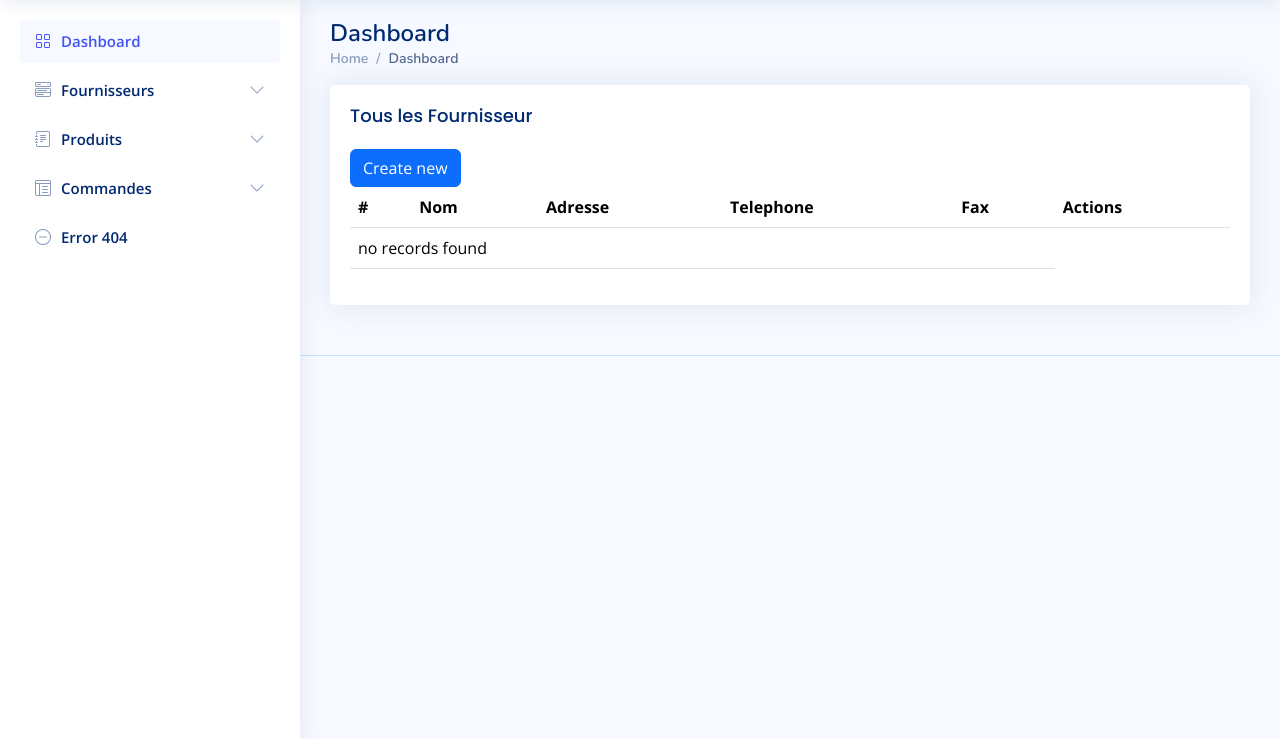
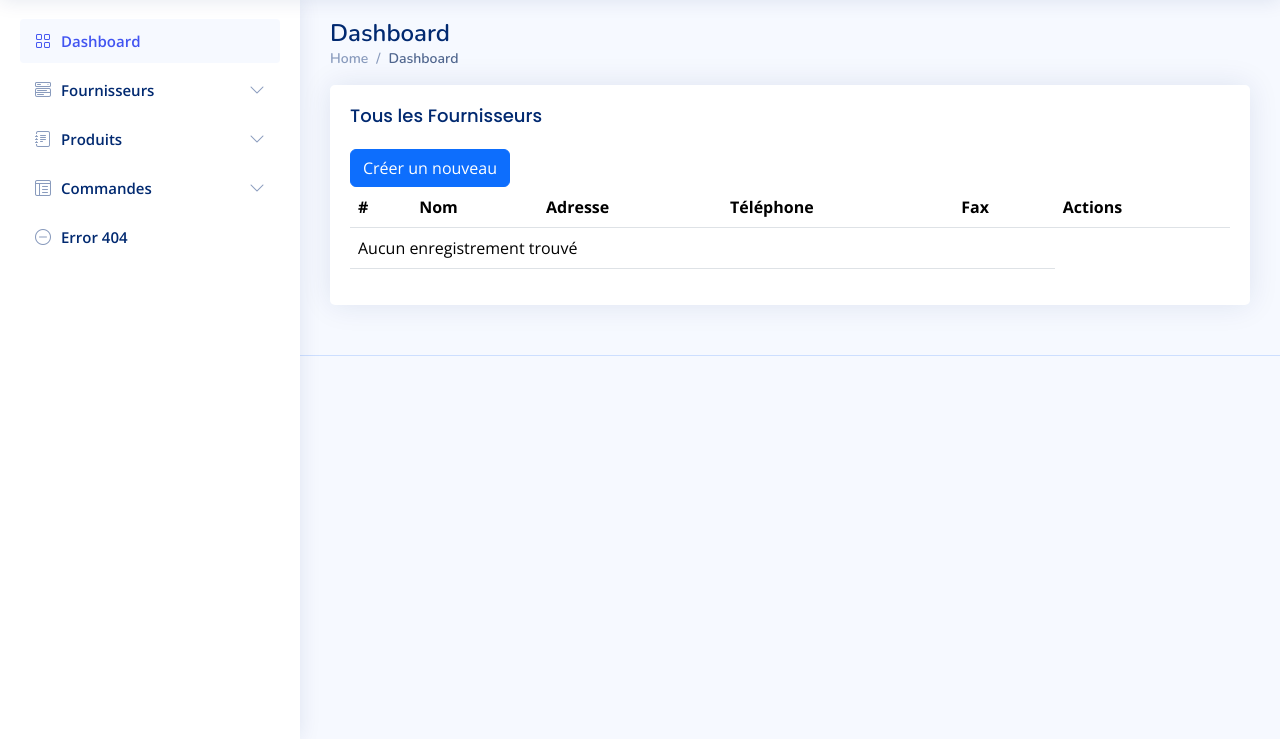
Before and after one commit to ziedmaaloul/deploy-symfony-render, a Symfony app: template templates/fournisseur/index.html.twig in a window 1280 px wide. Shown: the part 61-800 px from the top of the page. Run offline with Twig, Linux system fonts and the light colour scheme; the template is opened without the code that fills it, so the values that code supplies are empty; some libraries are stand-ins or nearby versions.

Commit message:
deploy-symfony-render

```diff
--- a/assets/template/css/style.css
+++ b/assets/template/css/style.css
@@ -20,6 +20,10 @@ body {
 }
 .center{
 
+}
+
+.make-right {
+  margin-left: 4px;
 }
 
 .display-flex{
--- a/templates/fournisseur/index.html.twig
+++ b/templates/fournisseur/index.html.twig
@@ -1,18 +1,18 @@
 {% extends 'base.html.twig' %}
 
-{% block title %}Tous les Fournisseur
+{% block title %}Tous les Fournisseurs
 {% endblock %}
 
 {% block body %}
 
-	<a href="{{ path('app_fournisseur_new') }}" class="btn btn-primary">Create new</a>
+	<a href="{{ path('app_fournisseur_new') }}" class="btn btn-primary">Créer un nouveau</a>
 	<table class="table datatable">
 		<thead>
 			<tr>
 				<th>#</th>
 				<th>Nom</th>
 				<th>Adresse</th>
-				<th>Telephone</th>
+				<th>Téléphone</th>
 				<th>Fax</th>
 				<th>Actions</th>
 			</tr>
@@ -39,11 +39,10 @@
 				</tr>
 			{% else %}
 				<tr>
-					<td colspan="5">no records found</td>
+					<td colspan="5">Aucun enregistrement trouvé</td>
 				</tr>
 			{% endfor %}
 		</tbody>
 	</table>
 
-
 {% endblock %}
```
